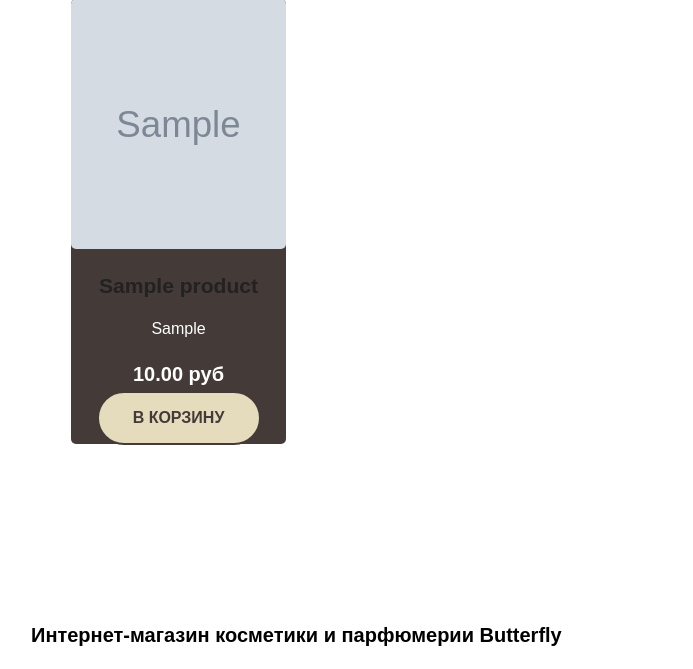
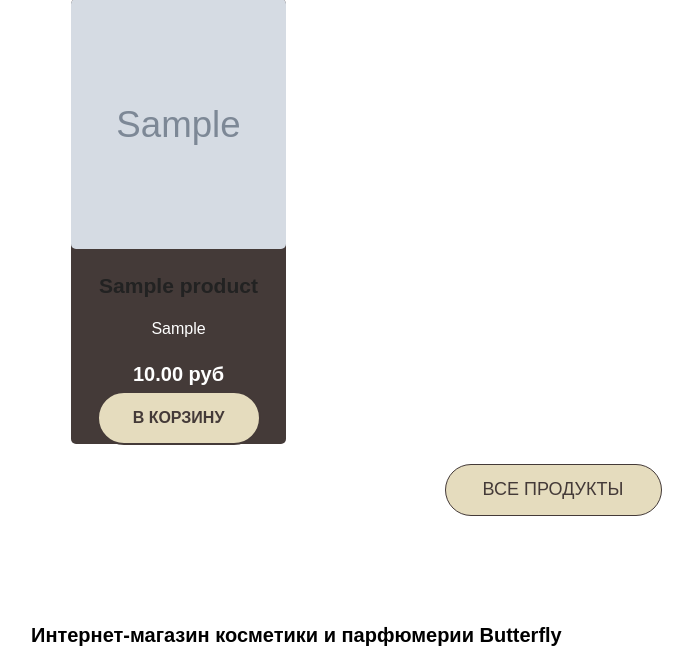
Before and after one commit to PavelGrebenshikov/butterfly, a Django app: page / in a window 1280 px wide. Shown: the part 1433-2102 px from the top of the page, without its empty margins (87-780 px from the left). Run offline with Django 3.2, Linux system fonts and the light colour scheme; tables that the repository leaves empty hold one stand-in row (values such as "Sample post"); grey boxes marked "Sample" are stand-in pictures; parts of the project's set-up code (start-up, migrations or seed data) failed here and were passed over.

Commit message:
Add products link to home page

```diff
--- a/butterfly/static/css/style.css
+++ b/butterfly/static/css/style.css
@@ -141,7 +141,8 @@ select:-webkit-autofill:focus {
     justify-content: space-between;
     height: 100px;
 }
-.submenu > a {
+.submenu > a,
+a.products__full-page-button {
     width: 215px;
     height: 50px;
     display: flex;
@@ -152,10 +153,15 @@ select:-webkit-autofill:focus {
     color: var(--background-color);
     border: 1px solid var(--background-color);
 }
-.submenu > a:hover {
+.submenu > a:hover,
+a.products__full-page-button:hover {
     background-color: var(--background-color);
     color: var(--bg-color);
     transition: .3s;
+}
+
+a.products__full-page-button {
+    margin: 20px auto 0px auto;
 }
 
 /* pictures for presentation */
--- a/butterfly/templates/home.html
+++ b/butterfly/templates/home.html
@@ -42,6 +42,7 @@
                 {% include 'include/product.html' %}
             {% endfor %}
         </div>
+        <a href="{% url 'products:all_products' %}" class="products__full-page-button">ВСЕ ПРОДУКТЫ</a>
     </div>
     <div class="about">
         <div class="about__title">
```
